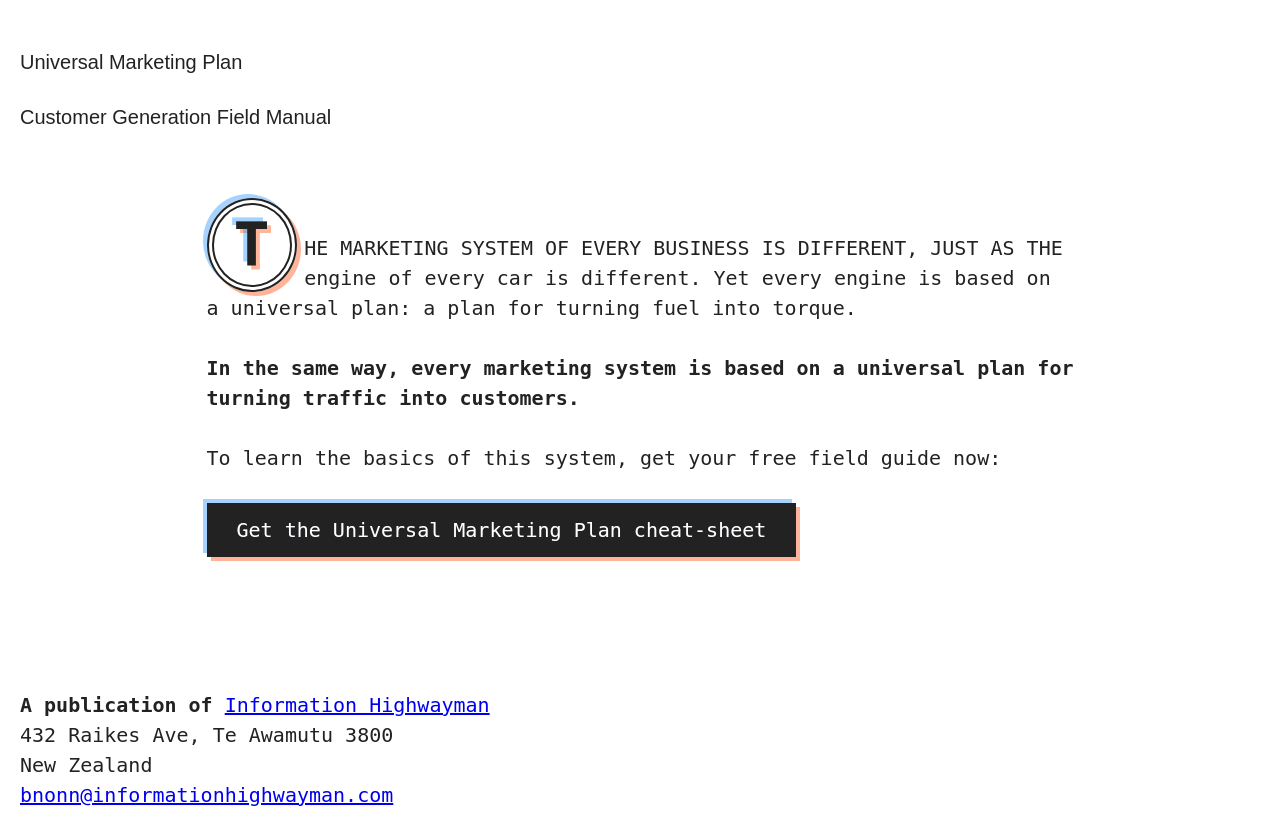
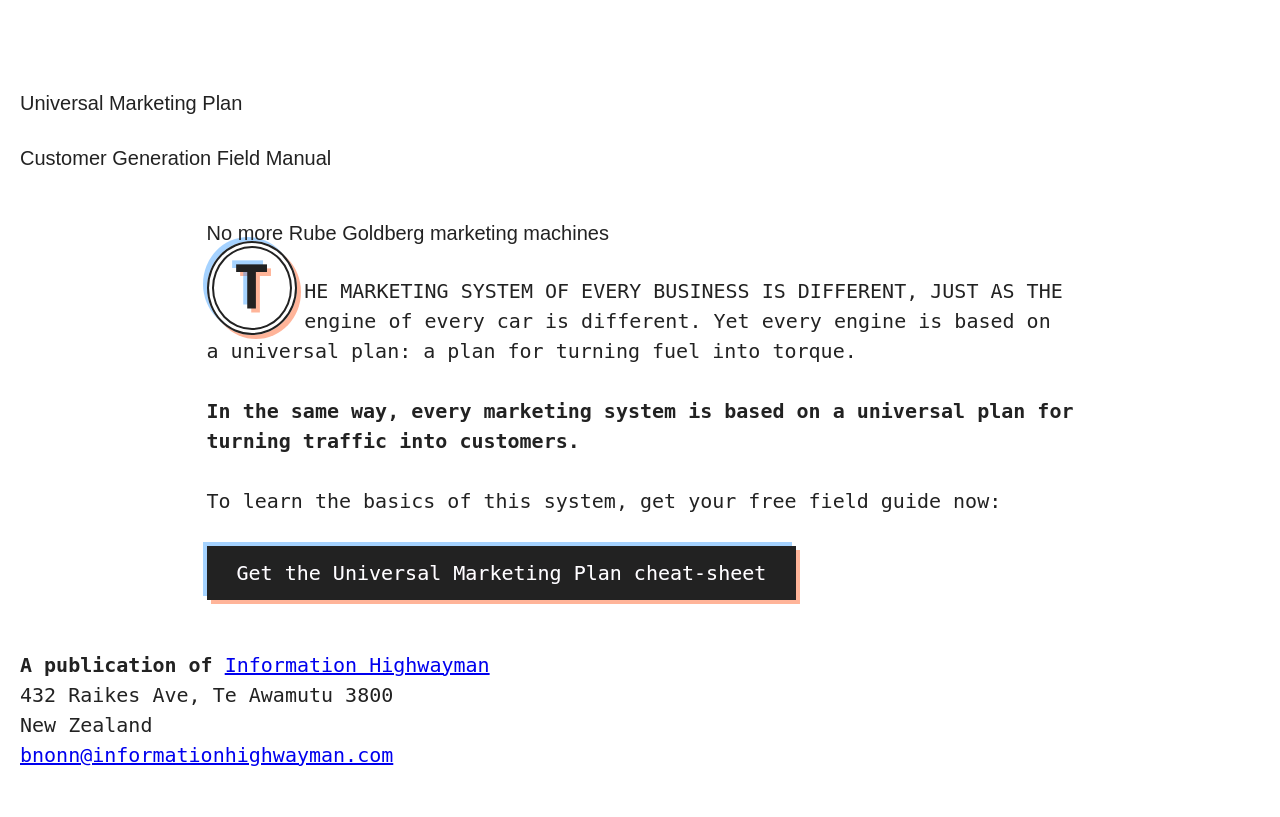
Before and after one commit to bnonn/anvil, a PHP site: page / in a window 1280 px wide. Shown: the top 817 px of the page. Run offline with PHP 8.4, Linux system fonts and the light colour scheme; some libraries are stand-ins or nearby versions.

Commit message:
Actually changes for Universal Marketing Plan

```diff
--- a/index.php
+++ b/index.php
@@ -45,8 +45,9 @@
 		<h2>Customer Generation Field Manual</h2>
 	</header>
 
-	<main class="@center-v\center @center-h">
+	<main class="@center-h">
 		<article>
+			<h1>No more Rube Goldberg marketing machines</h1>
 			<p class="+lede">The marketing system of every business is different, just as the engine of every car is different. Yet every engine is based on a universal plan: a plan for turning fuel into torque.</p>
 
 			<p><strong>In the same way, every marketing system is based on a universal plan for turning traffic into customers.</strong></p>
@@ -63,7 +64,6 @@
 			New Zealand<br />
 			<a href="mailto:bnonn@informationhighwayman.com">bnonn@informationhighwayman.com</a></p>
 	</footer>
-
 </body>
 
 </html>
```
